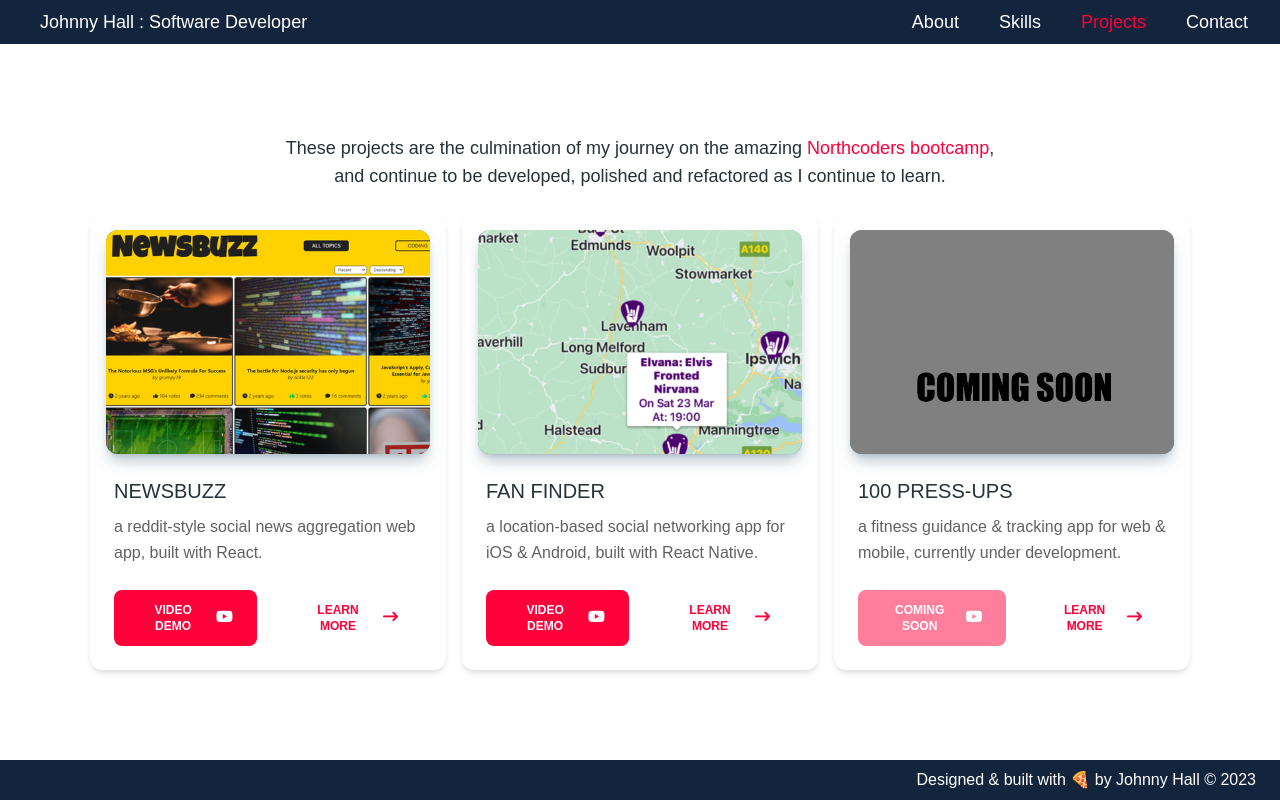
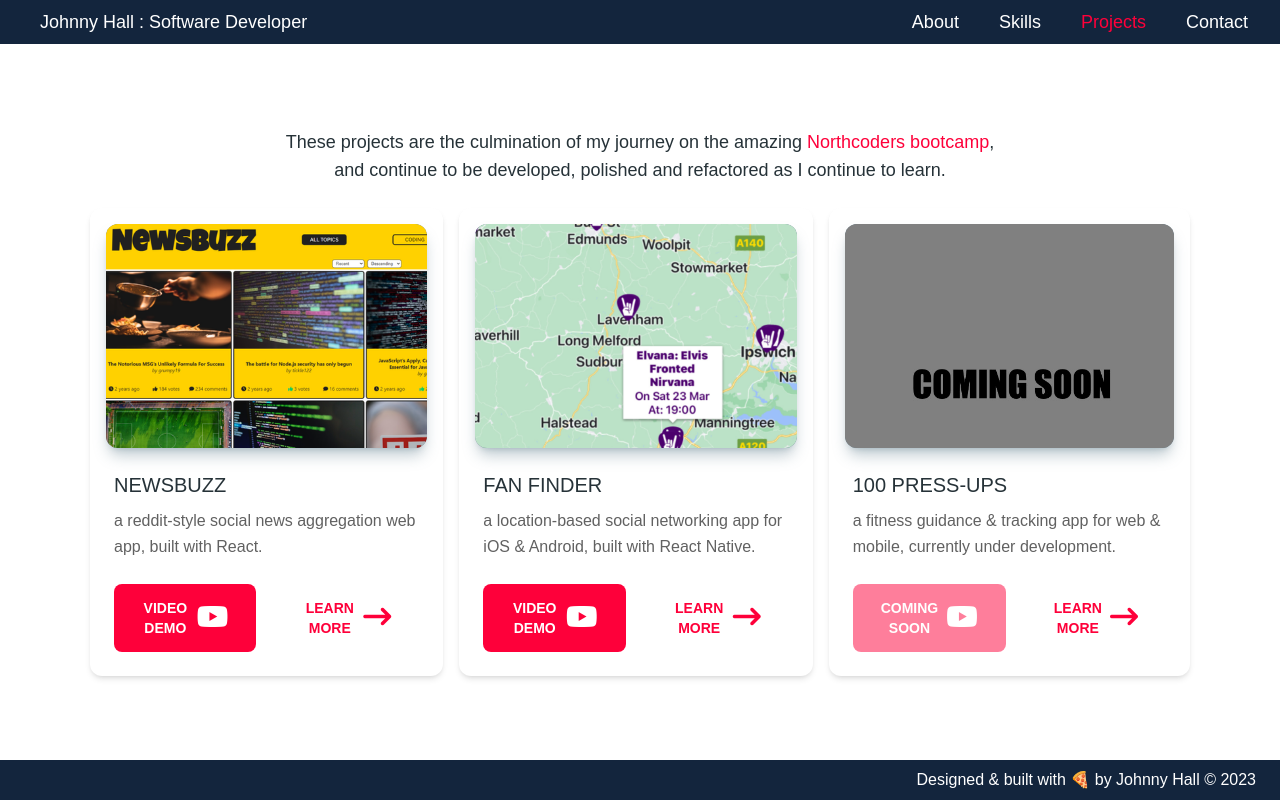
Before and after one commit to jbhall4291/portfolio, a React (Create React App) app: page /projects in a window 1280 px wide. Built offline with nearby package versions, Linux system fonts and the light colour scheme.

Commit message:
styling tweak to buttons

```diff
--- a/src/components/ProjectCard.jsx
+++ b/src/components/ProjectCard.jsx
@@ -34,27 +34,27 @@ function ProjectCard({ title, image, description, youtubeURL, learnMorePage }) {
         >
           {/* temporary conditional rendering, until video is available for 100 PRESS-UPS */}
           <Button
-            size="md"
+            size="lg"
             variant="text"
-            className={`flex items-center gap-2 bg-highlight text-white ${
+            className={`flex items-center gap-2 bg-highlight text-white  hover:bg-highlight hover:shadow-xl ${
               title === "100 PRESS-UPS" ? "cursor-not-allowed opacity-50" : ""
             }`}
           >
             {title === "100 PRESS-UPS" ? "COMING SOON" : "VIDEO DEMO"}
 
-            <i className="fa-brands fa-youtube fa-lg" />
+            <i className="fa-brands fa-youtube fa-2xl" />
           </Button>
         </a>
         {/* )} */}
 
         <Link to={learnMorePage} className="inline-block text-red-500">
           <Button
-            size="md"
+            size="lg"
             variant="text"
             className="flex items-center gap-2 text-highlight "
           >
             Learn More
-            <i className="fas fa-arrow-right-long fa-lg" />
+            <i className="fas fa-arrow-right-long fa-2xl" />
           </Button>
         </Link>
       </CardFooter>
```
